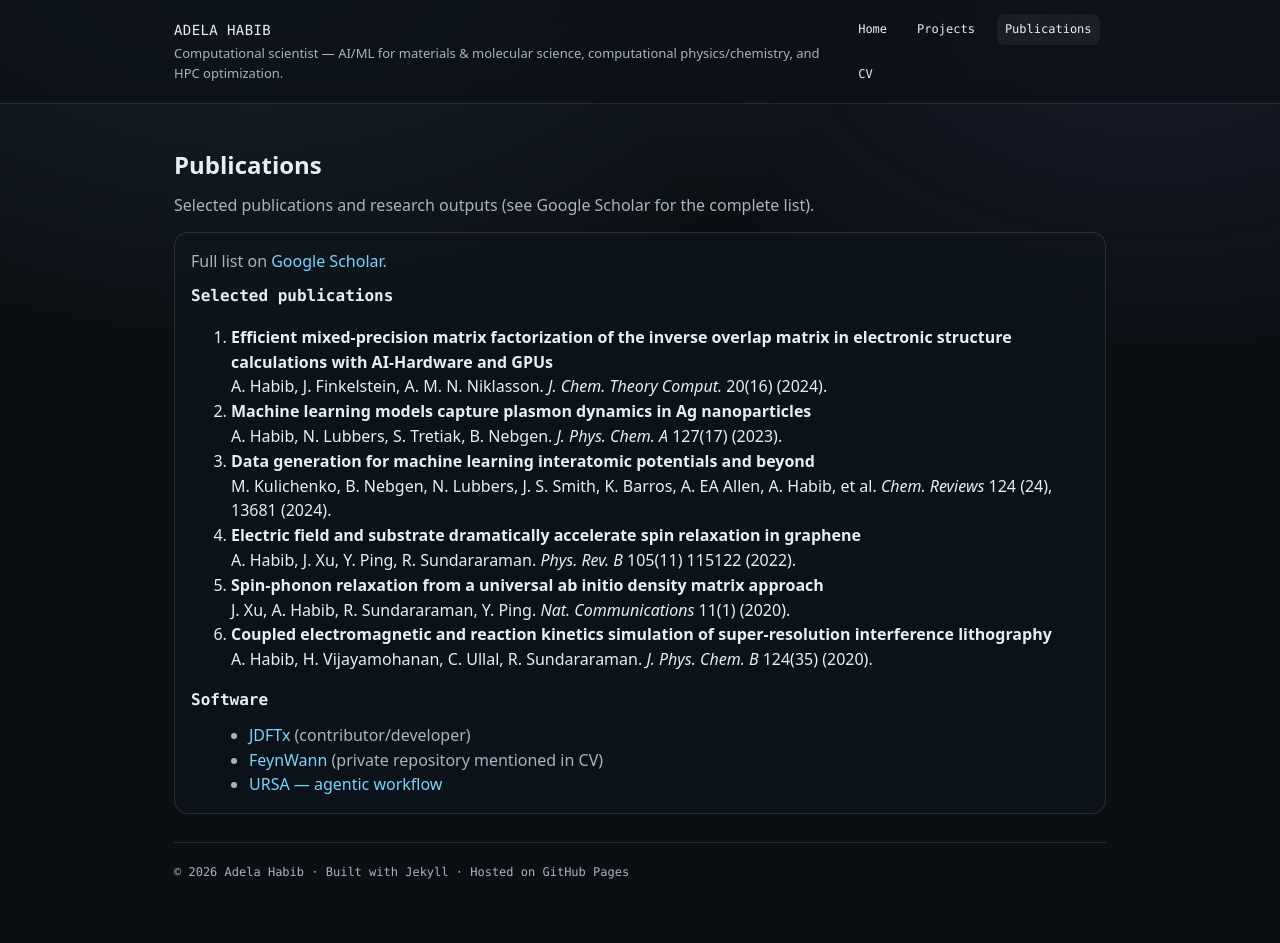
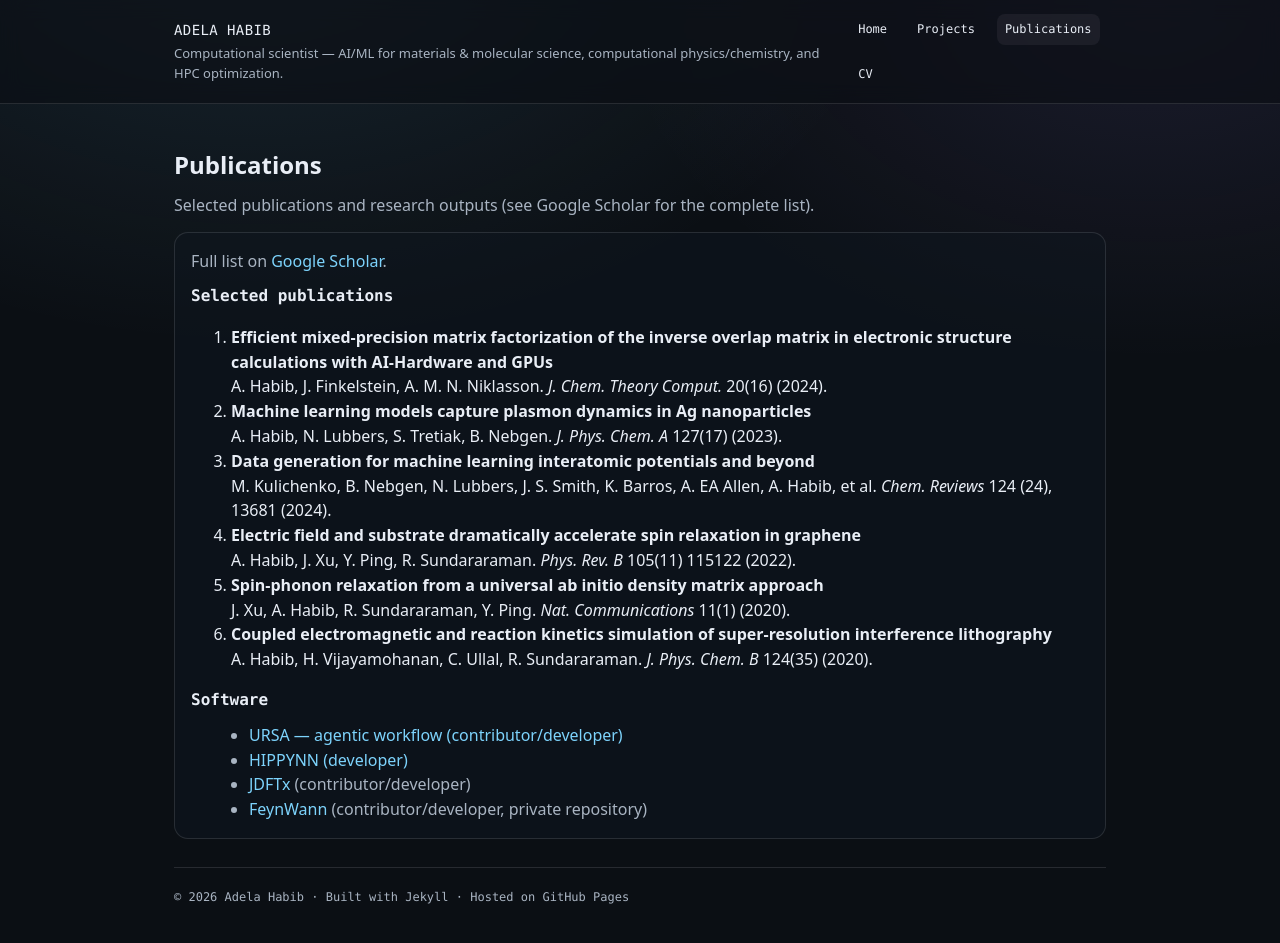
Before and after one commit to adela-habib/adela-habib.github.io, a Jekyll site: the page built from publications.md, in a window 1280 px wide and 949 px high. Shown: the top 943 px of the window. Built offline with Jekyll 4.4.1, drawn with Linux system fonts in a browser that asks for light colours.

Commit message:
Cleaning the text

```diff
--- a/publications.md
+++ b/publications.md
@@ -39,7 +39,9 @@ subtitle: "Selected publications and research outputs (see Google Scholar for th
 
 <h2>Software</h2>
 <ul>
+  <li><a href="https://github.com/lanl/ursa/tree/lammps_agent" target="_blank" rel="noopener noreferrer">URSA — agentic workflow (contributor/developer)</a></li>
+  <li><a href="https://github.com/adela-habib/hippynn/tree/development/examples/MLElectronDynamics" target="_blank" rel="noopener noreferrer">HIPPYNN (developer)</a></li>
   <li><a href="https://github.com/shankar1729/jdftx" target="_blank" rel="noopener noreferrer">JDFTx</a> (contributor/developer)</li>
-  <li><a href="https://github.com/shankar1729/FeynWann" target="_blank" rel="noopener noreferrer">FeynWann</a> (private repository mentioned in CV)</li>
-  <li><a href="https://github.com/lanl/ursa/tree/lammps_agent" target="_blank" rel="noopener noreferrer">URSA — agentic workflow</a></li>
+  <li><a href="https://github.com/shankar1729/FeynWann" target="_blank" rel="noopener noreferrer">FeynWann</a> (contributor/developer, private repository)</li>
+
 </ul>
```
